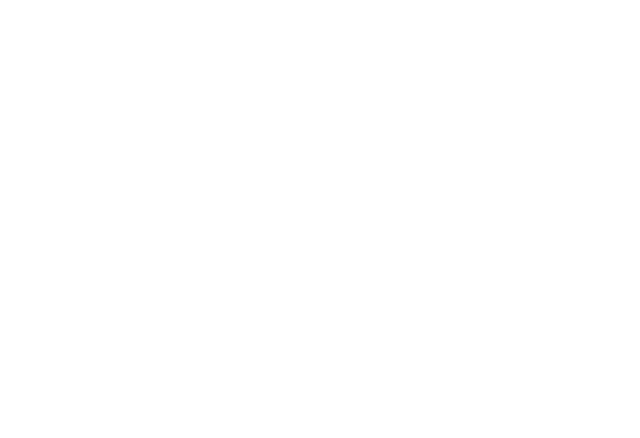
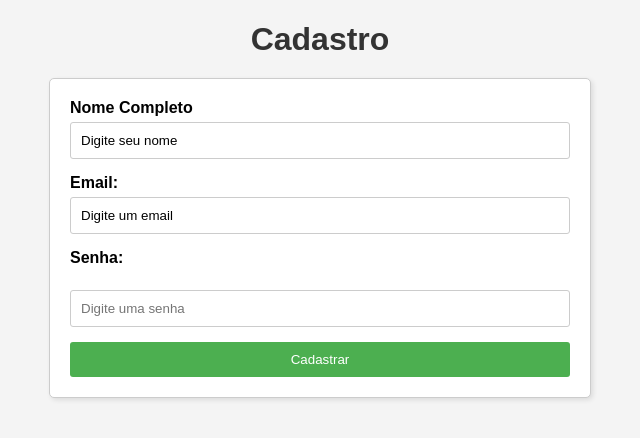
Before and after one commit to leandrodiascarvalho/fullstack_java_eback, a plain HTML site: page html/formulario.html in a window 1280 px wide. Shown: the whole page, without its empty margins (320-960 px from the left). Drawn offline with Linux system fonts and the light colour scheme.

Commit message:
criacao de formulario

```diff
--- a/html/formulario.html
+++ b/html/formulario.html
@@ -3,12 +3,33 @@
 <head>
     <meta charset="UTF-8">
     <meta name="viewport" content="width=device-width, initial-scale=1.0">
+    <title>Formulario de Cliente </title>
     <link rel="stylesheet" href="style.css">
-    <title>Cadastro de Clientes</title>
 </head>
 <body>
-    <form action="" method="get">
+    <h1>Cadastro</h1>
+    <section class="dados_pessoais">
+        <form action="#" method="post">
+            <label for="name">Nome Completo</label>
+            <input type="text" id="name" name="nome" value="Digite seu nome" required>
 
-    </form>
+
+            <section>
+                <label for="email">Email:</label>
+                <input type="email" id="email" name="email" value="Digite um email" required>
+            </section>
+
+
+            <section>
+                <label for="senha">Senha:</label><br>
+                <input type="password" id="senha" name="senha" placeholder="Digite uma senha" required>
+            </section>
+
+
+            <section>
+                <button type="submit">Cadastrar</button>
+            </section>
+        </form>
+    </section>
 </body>
 </html>
--- a/html/style.css
+++ b/html/style.css
@@ -0,0 +1,52 @@
+body {
+    font-family: sans-serif; /* Define a fonte padrão para o corpo da página */
+    margin: 20px; /* Adiciona margem ao redor do corpo */
+    background-color: #f4f4f4; /* Cor de fundo levemente acinzentada */
+}
+
+h1 {
+    text-align: center; /* Centraliza o título */
+    color: #333; /* Cor do título */
+    margin-bottom: 20px; /* Espaçamento abaixo do título */
+}
+
+form {
+    max-width: 500px; /* Largura máxima do formulário */
+    margin: 0 auto; /* Centraliza o formulário horizontalmente */
+    padding: 20px; /* Espaçamento interno no formulário */
+    border: 1px solid #ccc; /* Borda cinza clara */
+    border-radius: 5px; /* Bordas arredondadas */
+    background-color: #fff; /* Fundo branco para o formulário */
+    box-shadow: 2px 2px 5px rgba(0, 0, 0, 0.1); /* Sombra suave */
+}
+
+label {
+    display: block; /* Faz com que as labels ocupem toda a largura */
+    margin-bottom: 5px; /* Espaçamento abaixo das labels */
+    font-weight: bold; /* Deixa as labels em negrito */
+}
+
+input[type="text"],
+input[type="email"],
+input[type="password"] {
+    width: 100%; /* Largura total para os campos de entrada */
+    padding: 10px; /* Espaçamento interno nos campos */
+    margin-bottom: 15px; /* Espaçamento abaixo dos campos */
+    border: 1px solid #ccc; /* Borda cinza clara */
+    border-radius: 3px; /* Bordas levemente arredondadas */
+    box-sizing: border-box; /* Inclui o padding e a borda na largura total */
+}
+
+button[type="submit"] {
+    background-color: #4CAF50; /* Cor de fundo verde */
+    color: white; /* Cor do texto branco */
+    padding: 10px 15px; /* Espaçamento interno no botão */
+    border: none; /* Remove a borda padrão do botão */
+    border-radius: 3px; /* Bordas levemente arredondadas */
+    cursor: pointer; /* Muda o cursor para "mãozinha" ao passar o mouse */
+    width: 100%; /* Largura total do botão */
+}
+
+button[type="submit"]:hover {
+    background-color: #45a049; /* Cor de fundo verde mais escura ao passar o mouse */
+}
```
